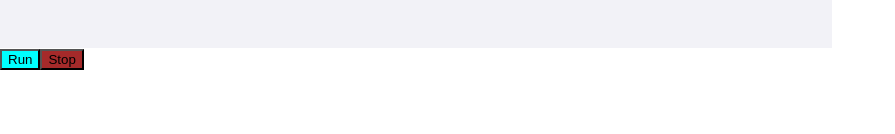
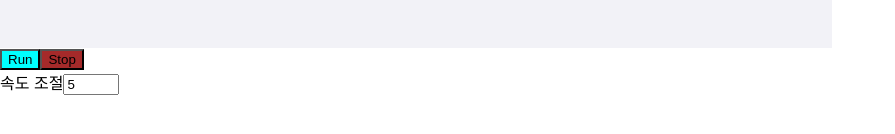
Before and after one commit to luckyDaveKim/react-v-sorting, a React (Create React App) app: page / in a window 1280 px wide. Shown: the part 384-518 px from the top of the page, without its empty margins (0-895 px from the left). Built offline with nearby package versions, Linux system fonts and the light colour scheme.

Commit message:
feat: Add controller

```diff
--- a/src/App.tsx
+++ b/src/App.tsx
@@ -1,10 +1,15 @@
 import React, {useState} from 'react'
 import styles from './App.module.css'
-import SortChart, {SortChartData} from './components/molecules/Chart/SortChart'
+import SortChart, {SortChartData} from './components/organisms/Chart/SortChart'
+import Controller from './components/organisms/Controller/Controller'
 
 const App: React.FC = () => {
   const MAX_VALUE = 100
   const NUM_SIZE = 10
+  const NORMALIZE_SPEED_VALUE = 100
+  const [speed, setSpeed] = useState<number>(5)
+  const [curIndex, setCurIndex] = useState<number>(0)
+  const [curTrace, setCurTrace] = useState<SortChartData[]>([])
   const [capture, setCapture] = useState<SortChartData>({
     data: [],
     comparingIndices: [],
@@ -16,9 +21,12 @@ const App: React.FC = () => {
   const run = () => {
     // clear running data, before run
     clearTimeouts()
+    clearCurIndex()
+    clearCurTrace()
 
     const data = generateRamdomData()
     const trace = selectionSort(data)
+    setCurTrace(trace)
     runVisualize(trace)
   }
 
@@ -26,6 +34,14 @@ const App: React.FC = () => {
     timeoutIds.forEach(timeoutId =>
       clearTimeout(timeoutId)
     )
+  }
+
+  const clearCurIndex = () => {
+    setCurIndex(0)
+  }
+
+  const clearCurTrace = () => {
+    setCurTrace([])
   }
 
   const generateRamdomData = (): number[] => {
@@ -120,11 +136,19 @@ const App: React.FC = () => {
     const timeoutIds: NodeJS.Timeout[] = []
 
     trace.forEach((capture, i) => {
-      const timeoutId = setTimeout((capture) => {
+      // skip until current index
+      if (i < curIndex) {
+        return
+      }
+
+      const timeout = (i - curIndex) * (NORMALIZE_SPEED_VALUE / (speed * trace.length)) * 1000
+      const timeoutId = setTimeout((capture, curIndex) => {
           setCapture(capture)
+          setCurIndex(curIndex)
         },
-        i * (30 / trace.length) * 1000,
-        capture)
+        timeout,
+        capture,
+        i)
 
       timeoutIds.push(timeoutId)
     })
@@ -134,6 +158,16 @@ const App: React.FC = () => {
 
   const stop = () => {
     clearTimeouts()
+  }
+
+  const handleSpeedChange = (e: any) => {
+    clearTimeouts()
+
+    let speed = Number(e.target.value)
+
+    setSpeed(speed)
+
+    runVisualize(curTrace)
   }
 
   return (
@@ -153,6 +187,18 @@ const App: React.FC = () => {
       >
         Stop
       </button>
+
+      <Controller
+        speed={{
+          text: '속도 조절',
+          data: {
+            value: speed,
+            minVal: 1,
+            maxVal: 10
+          },
+          handleChange: handleSpeedChange
+        }}
+      />
     </div>
   )
 }
--- /dev/null
+++ b/src/components/atoms/InputNumber/InputNumber.tsx
@@ -0,0 +1,31 @@
+import React from 'react'
+
+export interface InputNumberData {
+  value: number;
+  minVal?: number;
+  maxVal?: number;
+}
+
+export interface InputNumberProps {
+  data: InputNumberData;
+  onChange: any;
+}
+
+const InputNumber: React.FC<InputNumberProps> = ({
+                                                   data: {
+                                                     value,
+                                                     minVal,
+                                                     maxVal
+                                                   },
+                                                   onChange
+                                                 }) => (
+  <input
+    type="number"
+    value={value}
+    min={minVal}
+    max={maxVal}
+    onChange={onChange}
+  />
+)
+
+export default InputNumber
--- /dev/null
+++ b/src/components/molecules/NumberController/NumberController.tsx
@@ -0,0 +1,32 @@
+import React from 'react'
+import InputNumber, {InputNumberData} from '../../atoms/InputNumber/InputNumber'
+
+export interface NumberControllerProps {
+  text: string;
+  data: InputNumberData;
+  handleChange: any;
+}
+
+const NumberController: React.FC<NumberControllerProps> = ({
+                                                             text,
+                                                             data: {
+                                                               value,
+                                                               minVal,
+                                                               maxVal
+                                                             },
+                                                             handleChange
+                                                           }) => (
+  <span>
+    <label>{text}</label>
+    <InputNumber
+      data={{
+        value: value,
+        minVal: minVal,
+        maxVal: maxVal
+      }}
+      onChange={handleChange}
+    />
+  </span>
+)
+
+export default NumberController
--- /dev/null
+++ b/src/components/organisms/Controller/Controller.tsx
@@ -0,0 +1,34 @@
+import React from 'react'
+import NumberController, {NumberControllerProps} from '../../molecules/NumberController/NumberController'
+
+interface ControllerProps {
+  speed: NumberControllerProps;
+}
+
+const Controller: React.FC<ControllerProps> = ({
+                                                 speed: {
+                                                   text: speedText,
+                                                   data: {
+                                                     value: speedValue,
+                                                     minVal: speedMinVal,
+                                                     maxVal: speedMaxVal
+                                                   },
+                                                   handleChange: speedHandleChange
+                                                 }
+                                               }) => {
+  return (
+    <div>
+      <NumberController
+        text={speedText}
+        data={{
+          value: speedValue,
+          minVal: speedMinVal,
+          maxVal: speedMaxVal
+        }}
+        handleChange={speedHandleChange}
+      />
+    </div>
+  )
+}
+
+export default Controller
```
Also changed, not shown: src/components/organisms/Chart/SortChart.module.css (renamed from src/components/molecules/Chart/SortChart.module.css), src/components/organisms/Chart/SortChart.tsx (renamed from src/components/molecules/Chart/SortChart.tsx).
